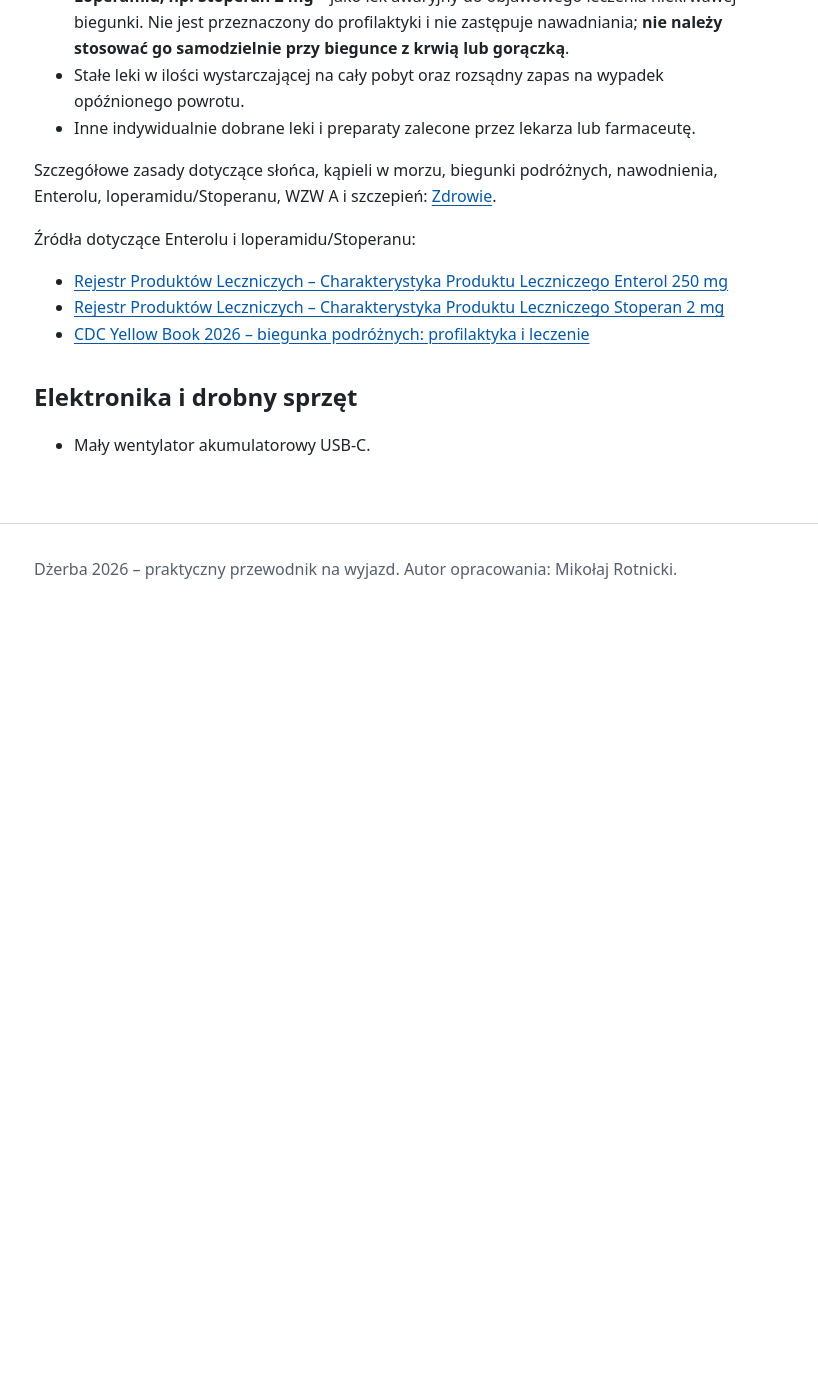
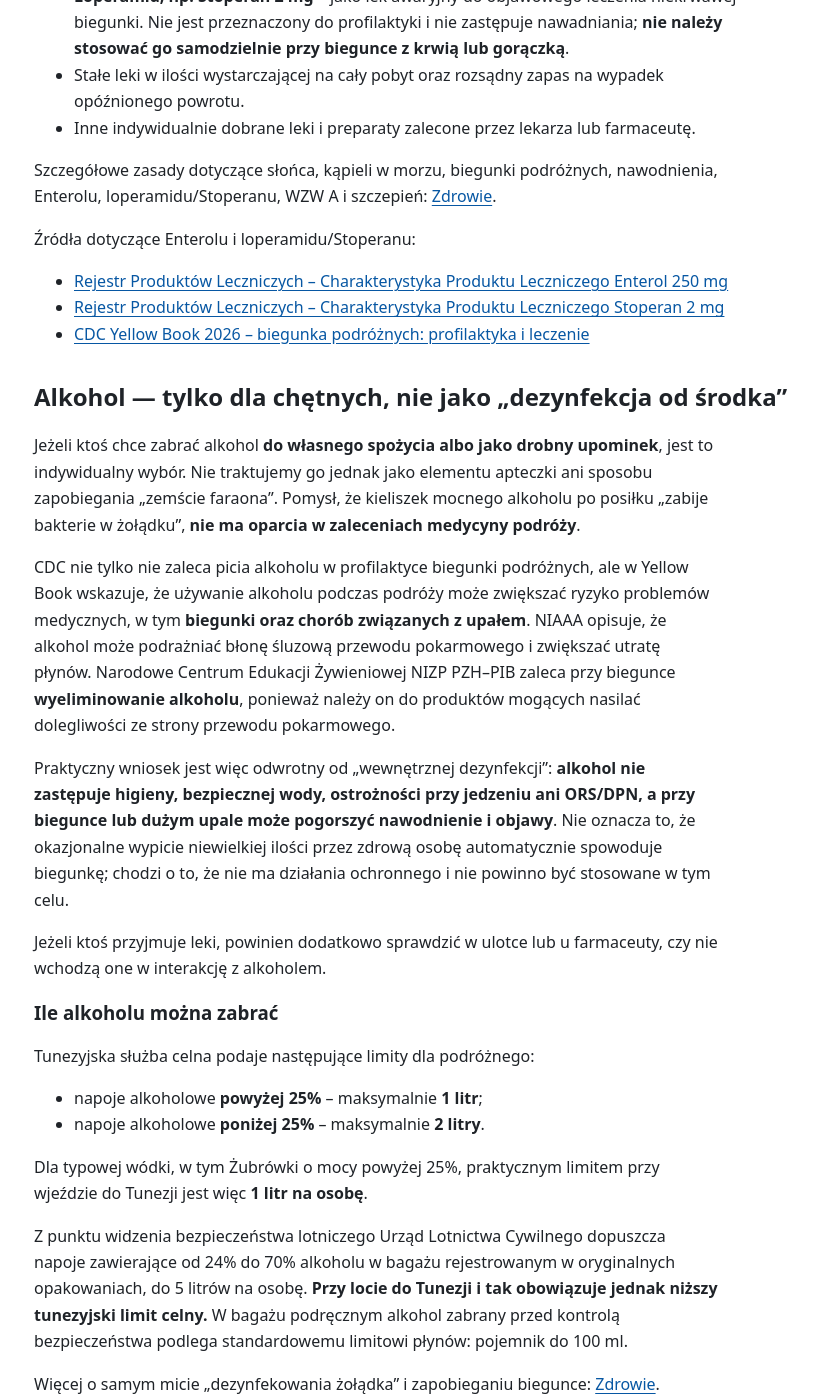
Before and after one commit to rotnicki/djerba-2026, a Jekyll site: the page built from co-zabrac.md, in a window 1280 px wide and 1400 px high, scrolled down 3808 px. Shown: the whole window, without its empty margins (30-848 px from the left). Built offline with Jekyll 4.4.1, drawn with Linux system fonts in a browser that asks for light colours; our own code applies the rules of GitHub Pages for plain Markdown files; before the commit the page ends 4438 px from its top, so only the background shows below that; some of the changed text lies outside the part shown.

Commit message:
Dodaj ostrzeżenie o alkoholu i micie dezynfekcji

```diff
--- a/co-zabrac.md
+++ b/co-zabrac.md
@@ -107,6 +107,39 @@ Szczegółowe zasady dotyczące słońca, kąpieli w morzu, biegunki podróżnyc
 - [Rejestr Produktów Leczniczych – Charakterystyka Produktu Leczniczego Stoperan 2 mg](https://rejestry.ezdrowie.gov.pl/api/rpl/medicinal-products/20322/characteristic)
 - [CDC Yellow Book 2026 – biegunka podróżnych: profilaktyka i leczenie](https://www.cdc.gov/yellow-book/hcp/preparing-international-travelers/travelers-diarrhea.html)
 
+## Alkohol — tylko dla chętnych, nie jako „dezynfekcja od środka”
+
+Jeżeli ktoś chce zabrać alkohol **do własnego spożycia albo jako drobny upominek**, jest to indywidualny wybór. Nie traktujemy go jednak jako elementu apteczki ani sposobu zapobiegania „zemście faraona”. Pomysł, że kieliszek mocnego alkoholu po posiłku „zabije bakterie w żołądku”, **nie ma oparcia w zaleceniach medycyny podróży**.
+
+CDC nie tylko nie zaleca picia alkoholu w profilaktyce biegunki podróżnych, ale w Yellow Book wskazuje, że używanie alkoholu podczas podróży może zwiększać ryzyko problemów medycznych, w tym **biegunki oraz chorób związanych z upałem**. NIAAA opisuje, że alkohol może podrażniać błonę śluzową przewodu pokarmowego i zwiększać utratę płynów. Narodowe Centrum Edukacji Żywieniowej NIZP PZH–PIB zaleca przy biegunce **wyeliminowanie alkoholu**, ponieważ należy on do produktów mogących nasilać dolegliwości ze strony przewodu pokarmowego.
+
+Praktyczny wniosek jest więc odwrotny od „wewnętrznej dezynfekcji”: **alkohol nie zastępuje higieny, bezpiecznej wody, ostrożności przy jedzeniu ani ORS/DPN, a przy biegunce lub dużym upale może pogorszyć nawodnienie i objawy**. Nie oznacza to, że okazjonalne wypicie niewielkiej ilości przez zdrową osobę automatycznie spowoduje biegunkę; chodzi o to, że nie ma działania ochronnego i nie powinno być stosowane w tym celu.
+
+Jeżeli ktoś przyjmuje leki, powinien dodatkowo sprawdzić w ulotce lub u farmaceuty, czy nie wchodzą one w interakcję z alkoholem.
+
+### Ile alkoholu można zabrać
+
+Tunezyjska służba celna podaje następujące limity dla podróżnego:
+
+- napoje alkoholowe **powyżej 25%** – maksymalnie **1 litr**;
+- napoje alkoholowe **poniżej 25%** – maksymalnie **2 litry**.
+
+Dla typowej wódki, w tym Żubrówki o mocy powyżej 25%, praktycznym limitem przy wjeździe do Tunezji jest więc **1 litr na osobę**.
+
+Z punktu widzenia bezpieczeństwa lotniczego Urząd Lotnictwa Cywilnego dopuszcza napoje zawierające od 24% do 70% alkoholu w bagażu rejestrowanym w oryginalnych opakowaniach, do 5 litrów na osobę. **Przy locie do Tunezji i tak obowiązuje jednak niższy tunezyjski limit celny.** W bagażu podręcznym alkohol zabrany przed kontrolą bezpieczeństwa podlega standardowemu limitowi płynów: pojemnik do 100 ml.
+
+Więcej o samym micie „dezynfekowania żołądka” i zapobieganiu biegunce: [Zdrowie](zdrowie.md).
+
+Źródła:
+
+- [CDC Yellow Book 2026 – alkohol w podróży i zwiększone ryzyko m.in. biegunki oraz chorób związanych z upałem](https://www.cdc.gov/yellow-book/hcp/travelers-with-additional-considerations/substance-use.html)
+- [CDC Yellow Book 2026 – bezpieczeństwo żywności i wody; alkohol w napoju nie unieszkodliwia patogenów w skażonym lodzie](https://www.cdc.gov/yellow-book/hcp/preparing-international-travelers/food-and-water-precautions-for-travelers.html)
+- [NIAAA – wpływ alkoholu na przewód pokarmowy](https://www.niaaa.nih.gov/alcohols-effects-health/alcohols-effects-body)
+- [NIAAA – alkohol zwiększa oddawanie moczu i utratę płynów](https://www.niaaa.nih.gov/publications/brochures-and-fact-sheets/hangovers)
+- [Narodowe Centrum Edukacji Żywieniowej NIZP PZH–PIB – zalecenia przy biegunce, w tym eliminacja alkoholu](https://ncez.pzh.gov.pl/choroba-a-dieta/choroby-ukladu-pokarmowego/biegunka-zalecenia-i-jadlospis2/)
+- [Tunezyjska służba celna – limity wwozu alkoholu](https://www.douane.gov.tn/tabac-et-boissons-alcoolisees/)
+- [Urząd Lotnictwa Cywilnego – zasady przewozu napojów alkoholowych](https://bezpiecznybagaz.ulc.gov.pl/dg-search?cat=6)
+
 ## Elektronika i drobny sprzęt
 
 - Mały wentylator akumulatorowy USB-C.
```
